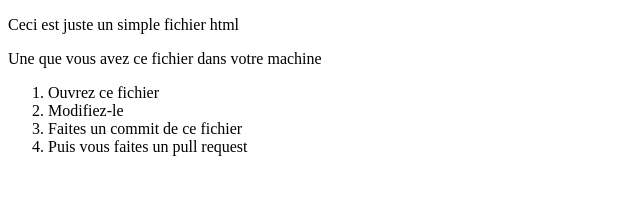
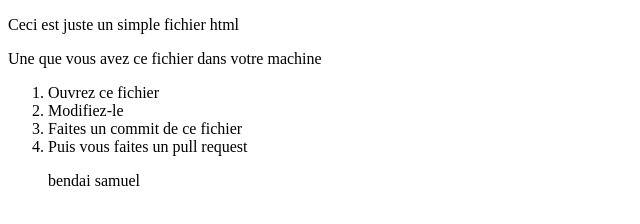
Before and after one commit to littljo/exos, a plain HTML site: page index.html in a window 1280 px wide. Shown: the whole page, without its empty margins (0-640 px from the left). Drawn offline with Linux system fonts and the light colour scheme.

Commit message:
jai modifie

```diff
--- a/index.html
+++ b/index.html
@@ -12,6 +12,7 @@
             <li>Modifiez-le </li>
             <li>Faites un commit de ce fichier</li>
             <li>Puis vous faites un pull request</li>
+<p> bendai samuel</p>
         </ol>
     </p>
 </body>
```
